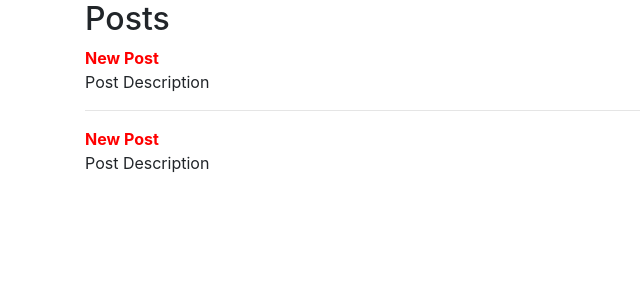
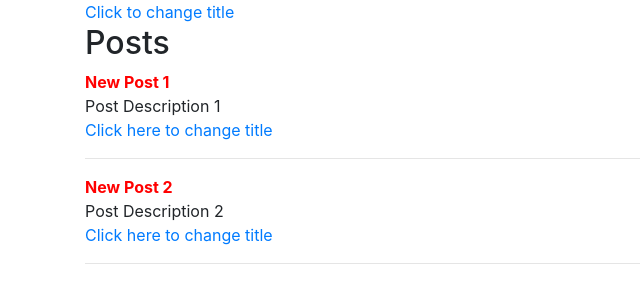
Before and after one commit to leelanarasimha/vue3-course, a Vue app in the folder vue3-project/: page / in a window 1280 px wide. Shown: the top 300 px of the page, without its empty margins (0-640 px from the left). Built offline with nearby package versions, Linux system fonts and the light colour scheme.

Commit message:
Props for parent child communication

```diff
--- a/vue3-project/src/App.vue
+++ b/vue3-project/src/App.vue
@@ -2,11 +2,14 @@
     <div class="container">
         <div class="row">
             <div class="col-md-12">
+                <a href="" @click.prevent="changeTitle()"
+                    >Click to change title</a
+                >
                 <h2>Posts</h2>
-                <single-post></single-post>
-                <hr />
-
-                <single-post></single-post>
+                <div v-for="post in posts" :key="post.title">
+                    <single-post :data="post" isactive="1"></single-post>
+                    <hr />
+                </div>
             </div>
         </div>
     </div>
@@ -19,14 +22,19 @@ export default {
             posts: [
                 {
                     title: 'New Post 1',
-                    description: 'Post Description',
+                    description: 'Post Description 1',
                 },
                 {
-                    title: 'New Post 1',
-                    description: 'Post Description',
+                    title: 'New Post 2',
+                    description: 'Post Description 2',
                 },
             ],
         };
+    },
+    methods: {
+        changeTitle() {
+            this.posts[0].title = 'change the title in parent';
+        },
     },
     name: 'App',
     components: {},
--- a/vue3-project/src/components/SinglePost.vue
+++ b/vue3-project/src/components/SinglePost.vue
@@ -2,18 +2,24 @@
     <div>
         <div class="title">{{ post.title }}</div>
         <div>{{ post.description }}</div>
+        <a href="" @click.prevent="changeTitle()"
+            >Click here to change title</a
+        >
     </div>
 </template>
 
 <script>
 export default {
+    props: ['data', 'isactive'],
     data() {
         return {
-            post: {
-                title: 'New Post',
-                description: 'Post Description',
-            },
+            post: this.data,
         };
+    },
+    methods: {
+        changeTitle() {
+            this.post.title = 'changed the title';
+        },
     },
 };
 </script>
```
